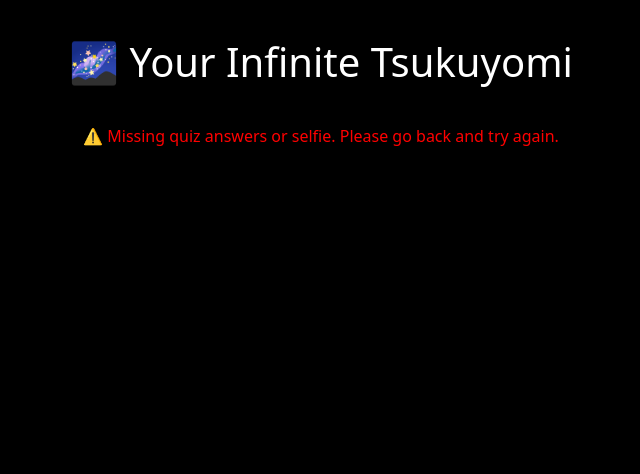
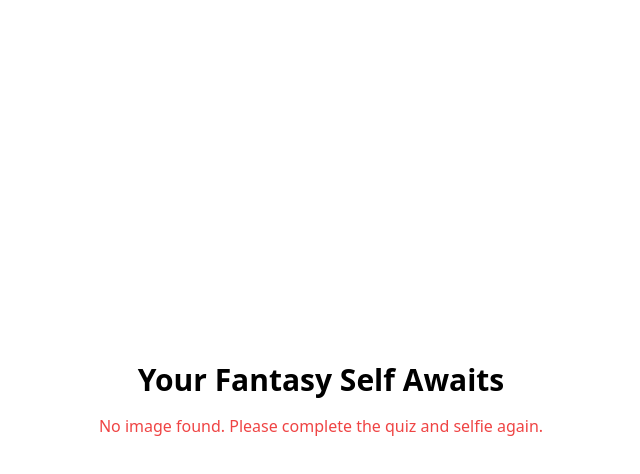
Before and after one commit to saifkazi25/IT129, a Next.js app: page /result in a window 1280 px wide. Shown: the top 474 px of the page, without its empty margins (319-959 px from the left). Built offline with nearby package versions, Linux system fonts and the light colour scheme.

Commit message:
Update page.tsx

```diff
--- a/app/result/page.tsx
+++ b/app/result/page.tsx
@@ -1,70 +1,33 @@
 'use client';
 
 import React, { useEffect, useState } from 'react';
+import { useSearchParams } from 'next/navigation';
 
 export default function ResultPage() {
+  const searchParams = useSearchParams();
   const [finalImage, setFinalImage] = useState<string | null>(null);
-  const [isLoading, setIsLoading] = useState(true);
 
   useEffect(() => {
-    const generateImage = async () => {
-      const storedAnswers = localStorage.getItem('quizAnswers');
-      const storedSelfie = localStorage.getItem('selfieDataUrl');
-
-      if (!storedAnswers || !storedSelfie) {
-        console.warn('Missing data in localStorage');
-        setIsLoading(false);
-        return;
-      }
-
-      try {
-        const quizAnswers: string[] = JSON.parse(storedAnswers);
-        const selfieDataUrl: string = storedSelfie;
-
-        console.log('✅ Retrieved quizAnswers from localStorage:', quizAnswers);
-        console.log('📸 Retrieved selfieDataUrl from localStorage:', selfieDataUrl);
-
-        const payload = { quizAnswers, selfieDataUrl };
-        console.log('🧪 Final payload to /api/generate:', payload);
-
-        const res = await fetch('/api/generate', {
-          method: 'POST',
-          headers: { 'Content-Type': 'application/json' },
-          body: JSON.stringify(payload),
-        });
-
-        const data = await res.json();
-
-        if (data.finalImageUrl) {
-          console.log('🌟 Final merged image URL:', data.finalImageUrl);
-          setFinalImage(data.finalImageUrl);
-        } else {
-          console.error('No image returned from backend:', data);
-        }
-      } catch (error) {
-        console.error('❌ Error generating image:', error);
-      } finally {
-        setIsLoading(false);
-      }
-    };
-
-    generateImage();
-  }, []);
+    const img = searchParams.get('img');
+    if (img) {
+      setFinalImage(img);
+    }
+  }, [searchParams]);
 
   return (
-    <div style={{ padding: '2rem', textAlign: 'center', minHeight: '100vh', backgroundColor: 'black', color: 'white' }}>
-      <h1 style={{ fontSize: '2.5rem', marginBottom: '2rem' }}>🌌 Your Infinite Tsukuyomi</h1>
+    <div className="flex flex-col items-center justify-center min-h-screen p-6">
+      <h1 className="text-3xl font-bold mb-4 text-center">
+        Your Fantasy Self Awaits
+      </h1>
 
-      {isLoading ? (
-        <p>Generating your fantasy image...</p>
-      ) : finalImage ? (
+      {finalImage ? (
         <img
           src={finalImage}
-          alt="Your Fantasy World"
-          style={{ maxWidth: '100%', borderRadius: '1rem', boxShadow: '0 0 20px rgba(255, 255, 255, 0.3)' }}
+          alt="Your Infinite Tsukuyomi Fantasy"
+          className="rounded-lg shadow-lg w-full max-w-2xl"
         />
       ) : (
-        <p style={{ color: 'red' }}>⚠️ Missing quiz answers or selfie. Please go back and try again.</p>
+        <p className="text-red-500">No image found. Please complete the quiz and selfie again.</p>
       )}
     </div>
   );
```
